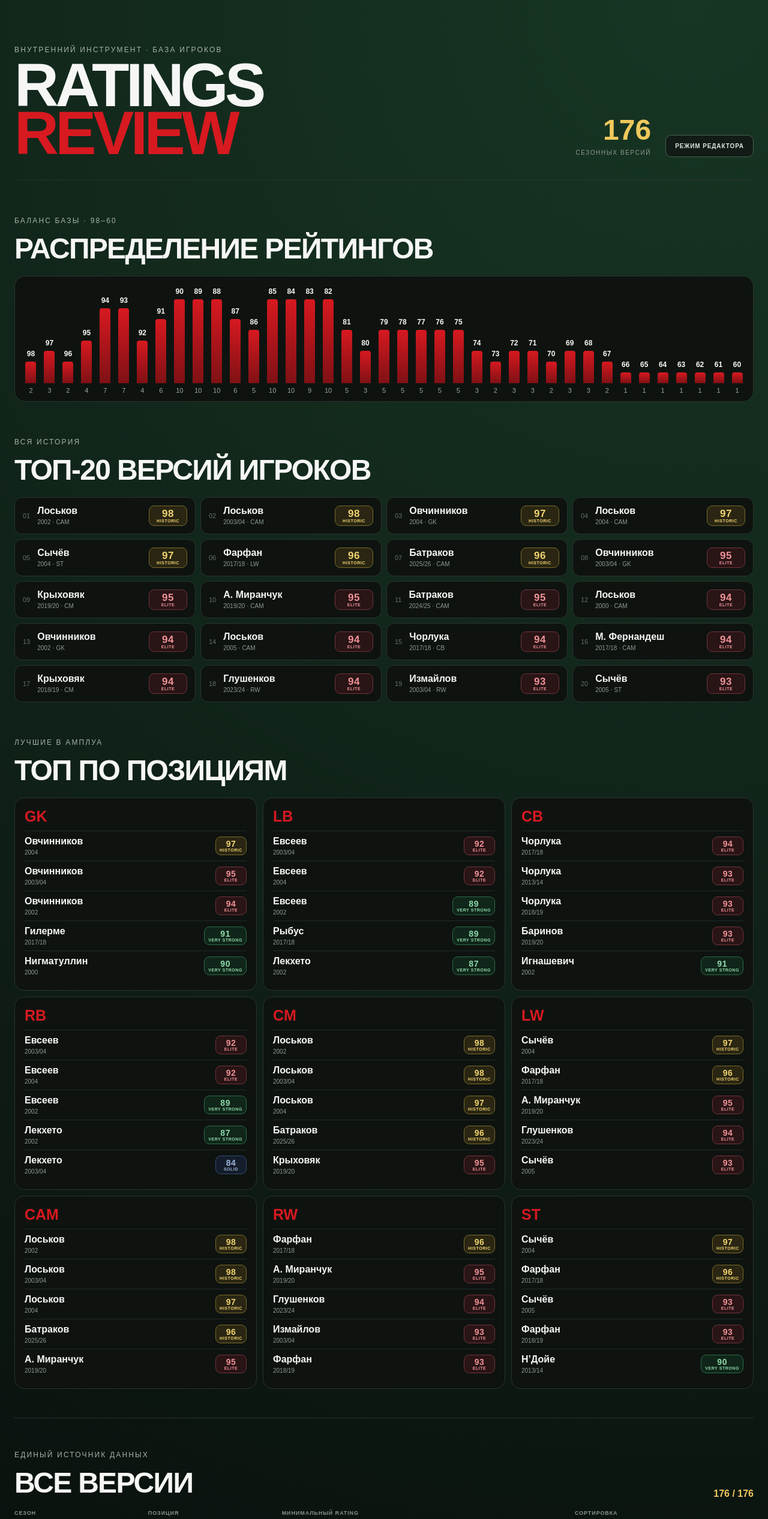
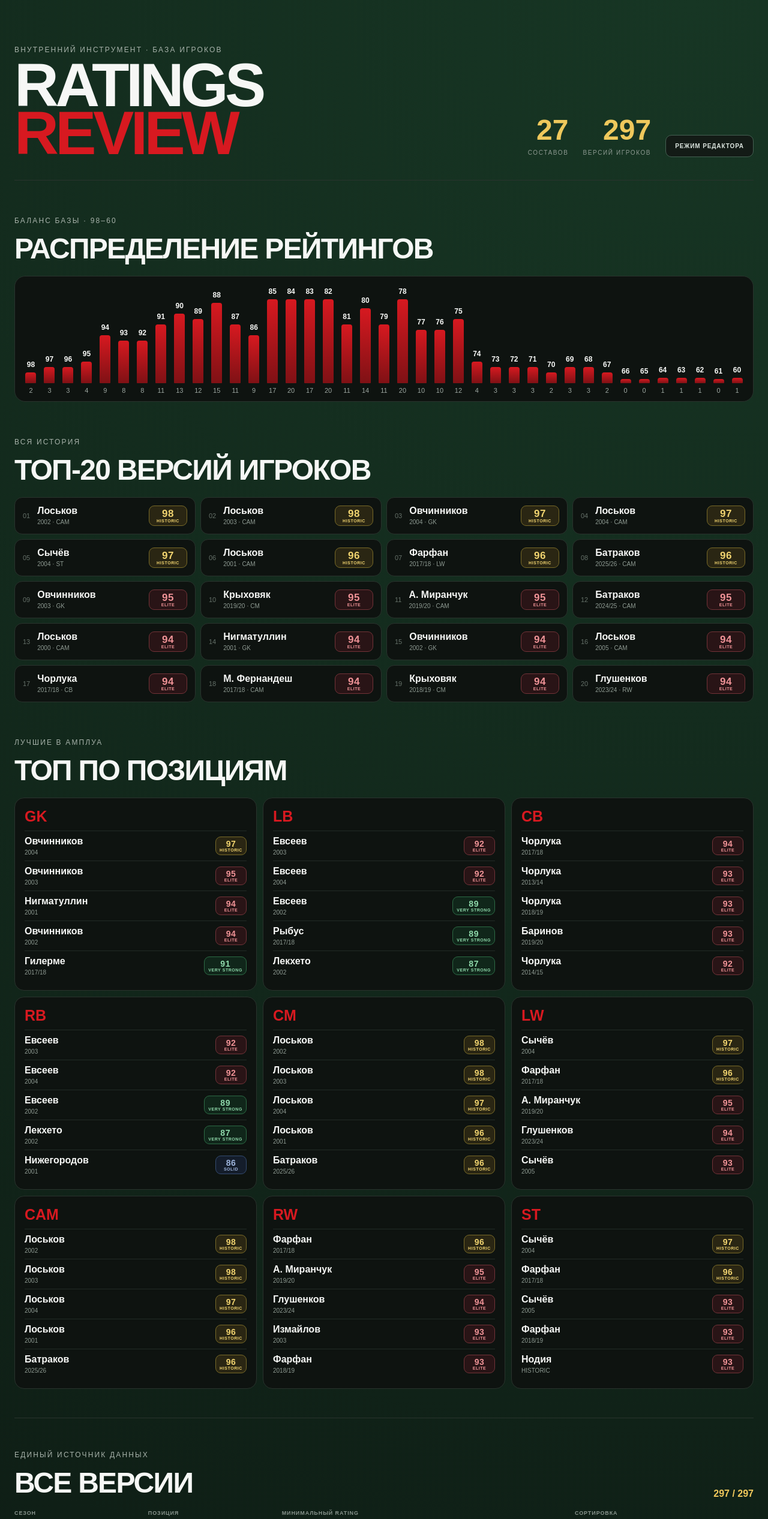
Before and after one commit to keks1936-byte/Loko-draft, a Next.js app: page /ratings in a window 1280 px wide. Shown: the top 2533 px of the page at 60% size. Built offline with nearby package versions, Linux system fonts and the light colour scheme.

Commit message:
Complete 2000-2026 historical season database

```diff
--- a/app/page.tsx
+++ b/app/page.tsx
@@ -60,7 +60,7 @@ export default function Home(){
   };
   const choose=(player:Player)=>{if(confirmation||!isSafeChoice(player))return;const slotIndex=targetSlotFor(player,picked);if(slotIndex<0)return;const next=[...picked];next[slotIndex]={...player,draftPosition:slots[slotIndex]};setPicked(next);setConfirmation(player);timer.current=setTimeout(()=>{setConfirmation(null);setRound(r=>r+1)},850)};
 
-  if(!started)return <main className="landing"><div className="rail railTop"/><section className="hero"><div className="badge">МОСКВА · ЧЕРКИЗОВО</div><h1>LOKO<br/><span>DRAFT</span></h1><p>Собери величайший «Локомотив» в истории. Рейтинги скрыты до финала — выбирай сердцем и знанием истории.</p><button onClick={start}>НАЧАТЬ ДРАФТ <span>→</span></button><small>11 раундов · 16 исторических команд · универсальные позиции</small></section><div className="rail railBottom"/></main>;
+  if(!started)return <main className="landing"><div className="rail railTop"/><section className="hero"><div className="badge">МОСКВА · ЧЕРКИЗОВО</div><h1>LOKO<br/><span>DRAFT</span></h1><p>Собери величайший «Локомотив» в истории. Рейтинги скрыты до финала — выбирай сердцем и знанием истории.</p><button onClick={start}>НАЧАТЬ ДРАФТ <span>→</span></button><small>11 раундов · {seasons.length} исторических команд · универсальные позиции</small></section><div className="rail railBottom"/></main>;
 
   if(round>=11){
     const team=picked.filter((x):x is PickedPlayer=>x!==null);
--- a/app/ratings/page.tsx
+++ b/app/ratings/page.tsx
@@ -147,7 +147,7 @@ export default function RatingsPage() {
 
   const controlProps = { editor, suggestions, update: updateSuggestion };
   return <main className="ratingsPage">
-    <header className="ratingsHeader"><div><p className="eyebrow">ВНУТРЕННИЙ ИНСТРУМЕНТ · БАЗА ИГРОКОВ</p><h1>RATINGS<br/><span>REVIEW</span></h1></div><div className="headerActions"><div className="databaseCount"><b>{versions.length}</b><span>СЕЗОННЫХ ВЕРСИЙ</span></div><button className={editor ? 'editorButton active' : 'editorButton'} onClick={() => setEditor((value) => !value)}>{editor ? 'ВЫЙТИ ИЗ РЕЖИМА' : 'РЕЖИМ РЕДАКТОРА'}</button></div></header>
+    <header className="ratingsHeader"><div><p className="eyebrow">ВНУТРЕННИЙ ИНСТРУМЕНТ · БАЗА ИГРОКОВ</p><h1>RATINGS<br/><span>REVIEW</span></h1></div><div className="headerActions"><div className="databaseCount"><b>{seasons.length}</b><span>СОСТАВОВ</span></div><div className="databaseCount"><b>{versions.length}</b><span>ВЕРСИЙ ИГРОКОВ</span></div><button className={editor ? 'editorButton active' : 'editorButton'} onClick={() => setEditor((value) => !value)}>{editor ? 'ВЫЙТИ ИЗ РЕЖИМА' : 'РЕЖИМ РЕДАКТОРА'}</button></div></header>
 
     {editor && <section className="reviewSummary"><div><span>ИЗМЕНЕНО</span><b>{changed.length}</b></div><div><span>СРЕДНИЙ РЕЙТИНГ БАЗЫ</span><p>оригинал <b>{originalAverage.toFixed(1)}</b> <i>→</i> предложение <b>{proposedAverage.toFixed(1)}</b></p></div><div className="reviewActions"><button disabled={!changed.length} onClick={copyExport}>{copied ? 'СКОПИРОВАНО ✓' : 'ЭКСПОРТИРОВАТЬ ПРАВКИ'}</button><button disabled={!changed.length} onClick={downloadExport}>СКАЧАТЬ .TXT</button><button className="dangerButton" disabled={!changed.length} onClick={() => setSuggestions({})}>СБРОСИТЬ ВСЕ ПРАВКИ</button></div><small>Правки хранятся только в этом браузере и не влияют на драфт.</small></section>}
 
--- a/data/seasons.ts
+++ b/data/seasons.ts
@@ -19,16 +19,19 @@ const mk=(season:string,rows:Array<[string,string,Position,number,Position[]]>):
   }));
 
 export const seasons:Season[]=[
-{id:'1998',name:'Локомотив · 1998',achievement:'Полуфинал Кубка кубков',players:mk('1998',[
-p('nigmatullin','Нигматуллин','GK',84),p('drozdov','Дроздов','LB',61,['LB','CM']),p('chugainov','Чугайнов','CB',79),p('arifullin','Арифуллин','CB',69),p('kharlachev','Харлачёв','RB',66,['RB','CM']),p('maminov','Маминов','CM',77),p('kosolapov','Косолапов','CM',68),p('janashia','Джанашия','LW',88,['LW','ST']),p('loskov','Лоськов','CAM',87,['CAM','CM']),p('borodyuk','Бородюк','RW',73,['RW','ST']),p('bulykin','Булыкин','ST',65)
+{id:'HISTORIC',name:'Локомотив · XX век',achievement:'Исторический состав',players:mk('HISTORIC',[
+p('maslachenko','Маслаченко','GK',91),p('basalaev','Басалаев','LB',82),p('marienko','Марьенко','CB',83),p('nkmorozov','Н. Морозов','CB',85),p('zaitsev','Зайцев','RB',82),p('batanov','Батанов','CM',87),p('bubukin','Бубукин','CM',94,['CM','CAM']),p('chesnokov','Чесноков','LW',88,['LW','ST']),p('voroshilov','Ворошилов','CAM',92,['CAM','ST']),p('sokolov','В. Соколов','RW',90,['RW','ST']),p('nodiya','Нодия','ST',93)
 ])},
 {id:'2000',name:'Локомотив · 2000',achievement:'Серебро чемпионата России',players:mk('2000',[
 p('nigmatullin','Нигматуллин','GK',90),p('lekgetho','Лекхето','LB',77,['LB','RB']),p('chugainov','Чугайнов','CB',82),p('sennikov','Сенников','CB',69,['CB','RB']),p('nizhegorodov','Нижегородов','RB',81,['RB','CB']),p('maminov','Маминов','CM',85),p('drozdov','Дроздов','CM',67,['CM','LB']),p('janashia','Джанашия','LW',80,['LW','ST']),p('loskov','Лоськов','CAM',94,['CAM','CM']),p('izmailov','Измайлов','RW',75,['RW','CAM']),p('buznikin','Бузникин','ST',69)
 ])},
+{id:'2001',name:'Локомотив · 2001',achievement:'Серебро чемпионата России · Кубок России',players:mk('2001',[
+p('nigmatullin','Нигматуллин','GK',94),p('lekgetho','Лекхето','LB',83,['LB','RB']),p('chugainov','Чугайнов','CB',84),p('sennikov','Сенников','CB',75,['CB','RB']),p('nizhegorodov','Нижегородов','RB',86,['RB','CB']),p('maminov','Маминов','CM',87),p('izmailov','Измайлов','CM',85,['CM','CAM','RW']),p('obiorah','Обиора','LW',75,['LW','ST']),p('loskov','Лоськов','CAM',96,['CAM','CM']),p('buznikin','Бузникин','RW',73,['RW','ST']),p('pimenov','Пименов','ST',75)
+])},
 {id:'2002',name:'Локомотив · 2002',achievement:'Чемпион России',players:mk('2002',[
 p('ovchinnikov','Овчинников','GK',94),p('lekgetho','Лекхето','LB',87,['LB','RB']),p('ignashevich','Игнашевич','CB',91),p('sennikov','Сенников','CB',78,['CB','RB']),p('evseev','Евсеев','RB',89,['RB','LB']),p('maminov','Маминов','CM',89),p('izmailov','Измайлов','CM',87,['CM','CAM','RW']),p('obiorah','Обиора','LW',72,['LW','ST']),p('loskov','Лоськов','CAM',98,['CAM','CM']),p('julio','Жулио Сезар','RW',71,['RW','ST']),p('pimenov','Пименов','ST',76)
 ])},
-{id:'2003',name:'Локомотив · 2003/04',achievement:'1/8 финала Лиги чемпионов',players:mk('2003/04',[
+{id:'2003',name:'Локомотив · 2003',achievement:'1/8 финала Лиги чемпионов',players:mk('2003',[
 p('ovchinnikov','Овчинников','GK',95),p('lekgetho','Лекхето','LB',84,['LB','RB']),p('asatiani','Асатиани','CB',87,['CB','CM']),p('sennikov','Сенников','CB',83,['CB','RB']),p('evseev','Евсеев','RB',92,['RB','LB']),p('maminov','Маминов','CM',90),p('khokhlov','Хохлов','CM',92,['CM','CAM']),p('bilyaletdinov','Билялетдинов','LW',76,['LW','CM']),p('loskov','Лоськов','CAM',98,['CAM','CM']),p('izmailov','Измайлов','RW',93,['RW','CAM']),p('ashvetia','Ашветия','ST',72)
 ])},
 {id:'2004',name:'Локомотив · 2004',achievement:'Чемпион России',players:mk('2004',[
@@ -37,34 +40,87 @@ p('ovchinnikov','Овчинников','GK',97),p('evseev','Евсеев','LB',9
 {id:'2005',name:'Локомотив · 2005',achievement:'Бронза чемпионата России',players:mk('2005',[
 p('ovchinnikov','Овчинников','GK',90),p('evseev','Евсеев','LB',82,['LB','RB']),p('asatiani','Асатиани','CB',88,['CB','CM']),p('pashinin','Пашинин','CB',70,['CB','RB']),p('gurenko','Гуренко','RB',74,['RB','LB','CM']),p('maminov','Маминов','CM',84),p('khokhlov','Хохлов','CM',79,['CM','CAM']),p('bilyaletdinov','Билялетдинов','LW',90,['LW','CM']),p('loskov','Лоськов','CAM',94,['CAM','CM']),p('izmailov','Измайлов','RW',82,['RW','CAM']),p('sychev','Сычёв','ST',93,['ST','LW'])
 ])},
-{id:'2014',name:'Локомотив · 2013/14',achievement:'Бронза чемпионата России',players:mk('2013/14',[
+{id:'2006',name:'Локомотив · 2006',achievement:'Бронза чемпионата России',players:mk('2006',[
+p('polyakov','Поляков','GK',79),p('spahic','Спахич','LB',78,['LB','CB']),p('asatiani','Асатиани','CB',88,['CB','CM']),p('pashinin','Пашинин','CB',75,['CB','RB']),p('gurenko','Гуренко','RB',80,['RB','LB','CM']),p('maminov','Маминов','CM',83),p('bilyaletdinov','Билялетдинов','CM',91,['CM','LW']),p('samedov','Самедов','LW',79,['LW','RW']),p('loskov','Лоськов','CAM',92,['CAM','CM']),p('izmailov','Измайлов','RW',80,['RW','CAM']),p('sychev','Сычёв','ST',90,['ST','LW'])
+])},
+{id:'2007',name:'Локомотив · 2007',achievement:'Обладатель Кубка России',players:mk('2007',[
+p('yakupovic','Якупович','GK',75),p('fininho','Фининью','LB',77,['LB','LW']),p('asatiani','Асатиани','CB',84,['CB','CM']),p('rodolfo','Родолфо','CB',82),p('ivanovic','Иванович','RB',73,['RB','CB']),p('maminov','Маминов','CM',80),p('gurenko','Гуренко','CM',77,['CM','RB','LB']),p('bilyaletdinov','Билялетдинов','LW',92,['LW','CM']),p('kochish','Кочиш','CAM',78,['CAM','RW']),p('samedov','Самедов','RW',80,['RW','LW']),p('sychev','Сычёв','ST',86,['ST','LW'])
+])},
+{id:'2008',name:'Локомотив · 2008',achievement:'Финалист Суперкубка России',players:mk('2008',[
+p('cech','Чех','GK',81),p('fininho','Фининью','LB',75,['LB','LW']),p('asatiani','Асатиани','CB',83,['CB','CM']),p('rodolfo','Родолфо','CB',85),p('kambolov','Камболов','RB',68,['RB','CM']),p('maminov','Маминов','CM',78),p('glushakov','Глушаков','CM',77),p('bilyaletdinov','Билялетдинов','LW',91,['LW','CM']),p('torbinskiy','Торбинский','CAM',84,['CAM','CM','LW']),p('kochish','Кочиш','RW',76,['RW','CAM']),p('sychev','Сычёв','ST',85,['ST','LW'])
+])},
+{id:'2009',name:'Локомотив · 2009',achievement:'4-е место в чемпионате России',players:mk('2009',[
+p('guilherme','Гилерме','GK',78),p('yanbaev','Янбаев','LB',84,['LB','RB']),p('asatiani','Асатиани','CB',84,['CB','CM']),p('rodolfo','Родолфо','CB',86),p('kuzmin','Кузьмин','RB',77,['RB','LB']),p('duimovic','Дуймович','CM',81),p('glushakov','Глушаков','CM',85),p('torbinskiy','Торбинский','LW',83,['LW','CM','CAM']),p('wagner','Вагнер','CAM',81,['CAM','CM']),p('bilyaletdinov','Билялетдинов','RW',88,['RW','LW','CM']),p('sychev','Сычёв','ST',87,['ST','LW'])
+])},
+{id:'2010',name:'Локомотив · 2010',achievement:'5-е место в чемпионате России',players:mk('2010',[
+p('guilherme','Гилерме','GK',82),p('yanbaev','Янбаев','LB',83,['LB','RB']),p('asatiani','Асатиани','CB',82,['CB','CM']),p('basha','Баша','CB',84),p('kuzmin','Кузьмин','RB',78,['RB','LB']),p('duimovic','Дуймович','CM',78),p('glushakov','Глушаков','CM',88),p('torbinskiy','Торбинский','LW',82,['LW','CM','CAM']),p('aliciev','Алиев','CAM',89,['CAM','CM']),p('ignatyev','Игнатьев','RW',76,['RW','RB']),p('sychev','Сычёв','ST',84,['ST','LW'])
+])},
+{id:'2011/12',name:'Локомотив · 2011/12',achievement:'7-е место в чемпионате России',players:mk('2011/12',[
+p('guilherme','Гилерме','GK',84),p('yanbaev','Янбаев','LB',82,['LB','RB']),p('burlak','Бурлак','CB',79),p('da-costa','Да Кошта','CB',82),p('shishkin','Шишкин','RB',81,['RB','LB']),p('ibricic','Ибричич','CM',76,['CM','CAM']),p('glushakov','Глушаков','CM',90),p('torbinskiy','Торбинский','LW',80,['LW','CM','CAM']),p('loskov','Лоськов','CAM',80,['CAM','CM']),p('maicon','Майкон','RW',78,['RW','LW','ST']),p('caicedo','Кайседо','ST',88)
+])},
+{id:'2012/13',name:'Локомотив · 2012/13',achievement:'9-е место в чемпионате России',players:mk('2012/13',[
+p('guilherme','Гилерме','GK',82),p('yanbaev','Янбаев','LB',79,['LB','RB']),p('corluka','Чорлука','CB',89),p('burlak','Бурлак','CB',74),p('shishkin','Шишкин','RB',78,['RB','LB']),p('tarasov','Тарасов','CM',77,['CM','CB']),p('glushakov','Глушаков','CM',86),p('maicon','Майкон','LW',78,['LW','ST']),p('samedov','Самедов','CAM',85,['CAM','RW']),p('obinna','Обинна','RW',78,['RW','LW','ST']),p('ndoye','Н’Дойе','ST',87)
+])},
+{id:'2013/14',name:'Локомотив · 2013/14',achievement:'Бронза чемпионата России',players:mk('2013/14',[
 p('guilherme','Гилерме','GK',81),p('denisovv','В. Денисов','LB',80),p('corluka','Чорлука','CB',93),p('durica','Дюрица','CB',81),p('shishkin','Шишкин','RB',74,['RB','LB']),p('tarasov','Тарасов','CM',78,['CM','CB']),p('tigorev','Тигорев','CM',70),p('maicon','Майкон','LW',77,['LW','ST']),p('boussoufa','Буссуфа','CAM',82,['CAM','RW']),p('samedov','Самедов','RW',89,['RW','CAM']),p('ndoye','Н’Дойе','ST',90)
 ])},
-{id:'2017',name:'Локомотив · 2016/17',achievement:'Обладатель Кубка России',players:mk('2016/17',[
+{id:'2014/15',name:'Локомотив · 2014/15',achievement:'Обладатель Кубка России',players:mk('2014/15',[
+p('guilherme','Гилерме','GK',84),p('denisovv','В. Денисов','LB',81),p('corluka','Чорлука','CB',92),p('durica','Дюрица','CB',82),p('shishkin','Шишкин','RB',76,['RB','LB']),p('tarasov','Тарасов','CM',78,['CM','CB']),p('fernandes','М. Фернандеш','CM',84,['CM','CAM']),p('maicon','Майкон','LW',79,['LW','ST']),p('boussoufa','Буссуфа','CAM',83,['CAM','RW']),p('samedov','Самедов','RW',88,['RW','CAM']),p('niasse','Ньяссе','ST',84)
+])},
+{id:'2015/16',name:'Локомотив · 2015/16',achievement:'6-е место в чемпионате России',players:mk('2015/16',[
+p('guilherme','Гилерме','GK',85),p('denisovv','В. Денисов','LB',78),p('corluka','Чорлука','CB',91),p('pejcinovic','Пейчинович','CB',80),p('shishkin','Шишкин','RB',75,['RB','LB']),p('tarasov','Тарасов','CM',79,['CM','CB']),p('kolomeytsev','Коломейцев','CM',80,['CM','RW']),p('maicon','Майкон','LW',78,['LW','ST']),p('miranchuka','А. Миранчук','CAM',81,['CAM','RW','LW']),p('samedov','Самедов','RW',87,['RW','CAM']),p('niasse','Ньяссе','ST',91)
+])},
+{id:'2016/17',name:'Локомотив · 2016/17',achievement:'Обладатель Кубка России',players:mk('2016/17',[
 p('guilherme','Гилерме','GK',78),p('denisovv','В. Денисов','LB',72),p('corluka','Чорлука','CB',90),p('pejcinovic','Пейчинович','CB',76),p('ignatyev','Игнатьев','RB',68,['RB','RW']),p('denisovi','И. Денисов','CM',83),p('tarasov','Тарасов','CM',67,['CM','CB']),p('miranchuka','А. Миранчук','LW',79,['LW','CAM','RW']),p('fernandes','М. Фернандеш','CAM',83,['CAM','CM']),p('kasaev','Касаев','RW',68,['RW','LW']),p('ari','Ари','ST',84)
 ])},
-{id:'2018',name:'Локомотив · 2017/18',achievement:'Чемпион России',players:mk('2017/18',[
+{id:'2017/18',name:'Локомотив · 2017/18',achievement:'Чемпион России',players:mk('2017/18',[
 p('guilherme','Гилерме','GK',91),p('rybus','Рыбус','LB',89,['LB','LW']),p('corluka','Чорлука','CB',94),p('kverkvelia','Кверквелия','CB',91),p('ignatyev','Игнатьев','RB',78,['RB','RW']),p('barinov','Баринов','CM',87,['CM','CB']),p('denisovi','И. Денисов','CM',91),p('farfan','Фарфан','LW',96,['LW','RW','ST']),p('fernandes','М. Фернандеш','CAM',94,['CAM','CM']),p('miranchuka','А. Миранчук','RW',89,['RW','CAM','LW']),p('eder','Эдер','ST',87)
 ])},
-{id:'2019',name:'Локомотив · 2018/19',achievement:'Серебро РПЛ · Кубок России',players:mk('2018/19',[
+{id:'2018/19',name:'Локомотив · 2018/19',achievement:'Серебро РПЛ · Кубок России',players:mk('2018/19',[
 p('guilherme','Гилерме','GK',89),p('rybus','Рыбус','LB',85,['LB','LW']),p('corluka','Чорлука','CB',93),p('kverkvelia','Кверквелия','CB',86),p('ignatyev','Игнатьев','RB',75,['RB','RW']),p('barinov','Баринов','CM',88,['CM','CB']),p('krychowiak','Крыховяк','CM',94),p('farfan','Фарфан','LW',93,['LW','RW','ST']),p('fernandes','М. Фернандеш','CAM',89,['CAM','CM']),p('miranchuka','А. Миранчук','RW',90,['RW','CAM','LW']),p('smolov','Смолов','ST',85)
 ])},
-{id:'2020',name:'Локомотив · 2019/20',achievement:'Серебро чемпионата России',players:mk('2019/20',[
+{id:'2019/20',name:'Локомотив · 2019/20',achievement:'Серебро чемпионата России',players:mk('2019/20',[
 p('guilherme','Гилерме','GK',89),p('rybus','Рыбус','LB',83,['LB','LW']),p('corluka','Чорлука','CB',91),p('howedes','Хёведес','CB',86),p('ignatyev','Игнатьев','RB',71,['RB','RW']),p('barinov','Баринов','CM',93,['CM','CB']),p('krychowiak','Крыховяк','CM',95),p('joao','Жоау Мариу','LW',86,['LW','CAM','RW']),p('miranchuka','А. Миранчук','CAM',95,['CAM','RW','LW']),p('miranchukant','Ан. Миранчук','RW',86,['RW','CAM']),p('smolov','Смолов','ST',83)
 ])},
-{id:'2021',name:'Локомотив · 2020/21',achievement:'Обладатель Кубка России',players:mk('2020/21',[
+{id:'2020/21',name:'Локомотив · 2020/21',achievement:'Обладатель Кубка России',players:mk('2020/21',[
 p('guilherme','Гилерме','GK',85),p('rybus','Рыбус','LB',76,['LB','LW']),p('corluka','Чорлука','CB',88),p('murilo','Мурило','CB',85,['CB','CM']),p('zhivoglyadov','Живоглядов','RB',64),p('barinov','Баринов','CM',88,['CM','CB']),p('krychowiak','Крыховяк','CM',93),p('kamano','Камано','LW',82,['LW','RW','ST']),p('miranchukant','Ан. Миранчук','CAM',77,['CAM','RW']),p('zhemaletdinov','Жемалетдинов','RW',85,['RW','LW','CAM']),p('smolov','Смолов','ST',81)
 ])},
-{id:'2023',name:'Локомотив · 2022/23',achievement:'Яркая весенняя серия',players:mk('2022/23',[
+{id:'2021/22',name:'Локомотив · 2021/22',achievement:'6-е место в чемпионате России',players:mk('2021/22',[
+p('guilherme','Гилерме','GK',80),p('rybus','Рыбус','LB',77,['LB','LW']),p('jedvaj','Едвай','CB',79,['CB','RB']),p('pablo','Пабло','CB',78),p('zhivoglyadov','Живоглядов','RB',69),p('barinov','Баринов','CM',87,['CM','CB']),p('beka-beka','Бека-Бека','CM',78),p('kamano','Камано','LW',80,['LW','RW','ST']),p('miranchukant','Ан. Миранчук','CAM',76,['CAM','RW']),p('zhemaletdinov','Жемалетдинов','RW',83,['RW','LW','CAM']),p('kuchta','Кухта','ST',80)
+])},
+{id:'2022/23',name:'Локомотив · 2022/23',achievement:'Яркая весенняя серия',players:mk('2022/23',[
 p('lantratov','Лантратов','GK',75),p('tiknizyan','Тикнизян','LB',75,['LB','LW']),p('pogostnov','Погостнов','CB',60),p('magkeev','Магкеев','CB',62,['CB','CM']),p('nenakhov','Ненахов','RB',63,['RB','LB']),p('karpukas','Карпукас','CM',75),p('barinov','Баринов','CM',83,['CM','CB']),p('kamano','Камано','LW',71,['LW','RW','ST']),p('miranchukant','Ан. Миранчук','CAM',78,['CAM','RW']),p('glushenkov','Глушенков','RW',86,['RW','CAM','LW']),p('dzyuba','Дзюба','ST',83)
 ])},
-{id:'2024',name:'Локомотив · 2023/24',achievement:'4-е место в РПЛ',players:mk('2023/24',[
+{id:'2023/24',name:'Локомотив · 2023/24',achievement:'4-е место в РПЛ',players:mk('2023/24',[
 p('lantratov','Лантратов','GK',85),p('tiknizyan','Тикнизян','LB',85,['LB','LW']),p('fasson','Фассон','CB',77),p('morozov','Морозов','CB',82),p('silyanov','Сильянов','RB',81,['RB','LB']),p('karpukas','Карпукас','CM',82),p('barinov','Баринов','CM',88,['CM','CB']),p('pinyaev','Пиняев','LW',84,['LW','RW']),p('miranchukant','Ан. Миранчук','CAM',85,['CAM','RW']),p('glushenkov','Глушенков','RW',94,['RW','CAM','LW']),p('dzyuba','Дзюба','ST',76)
 ])},
-{id:'2025',name:'Локомотив · 2024/25',achievement:'Сильный старт сезона',players:mk('2024/25',[
+{id:'2024/25',name:'Локомотив · 2024/25',achievement:'Сильный старт сезона',players:mk('2024/25',[
 p('lantratov','Лантратов','GK',85),p('silyanov','Сильянов','LB',84,['LB','RB']),p('nyamsi','Ньямси','CB',82),p('montes','Монтес','CB',88),p('nenakhov','Ненахов','RB',74,['RB','LB']),p('karpukas','Карпукас','CM',82),p('barinov','Баринов','CM',90,['CM','CB']),p('pinyaev','Пиняев','LW',88,['LW','RW']),p('batrakov','Батраков','CAM',95,['CAM','CM']),p('rudenko','Руденко','RW',82,['RW','ST']),p('vorobyev','Воробьёв','ST',88)
 ])},
-{id:'2026',name:'Локомотив · 2025/26',achievement:'Современный «Локо»',players:mk('2025/26',[
+{id:'2025/26',name:'Локомотив · 2025/26',achievement:'Современный «Локо»',players:mk('2025/26',[
 p('mitryushkin','Митрюшкин','GK',79),p('silyanov','Сильянов','LB',84,['LB','RB']),p('fasson','Фассон','CB',80),p('morozov','Морозов','CB',84),p('nenakhov','Ненахов','RB',73,['RB','LB']),p('karpukas','Карпукас','CM',84),p('prutsev','Пруцев','CM',79),p('pinyaev','Пиняев','LW',88,['LW','RW']),p('batrakov','Батраков','CAM',96,['CAM','CM']),p('bakaev','Бакаев','RW',84,['RW','CAM']),p('vorobyev','Воробьёв','ST',90)
 ])}
 ];
+
+const expectedLineup: Position[] = ['GK','LB','CB','CB','RB','CM','CM','LW','CAM','RW','ST'];
+
+/** Throws only in development when the shared season database is malformed. */
+export function validateSeasons(data: Season[] = seasons): void {
+  const players = data.flatMap((season) => season.players);
+  const ids = new Set(players.map((player) => player.id));
+  if (data.length !== 27) throw new Error(`Expected 27 seasons, received ${data.length}`);
+  if (players.length !== 297) throw new Error(`Expected 297 player versions, received ${players.length}`);
+  if (ids.size !== players.length) throw new Error('Seasonal player version ids must be unique');
+
+  for (const season of data) {
+    if (season.players.length !== 11) throw new Error(`${season.id}: expected exactly 11 players`);
+    season.players.forEach((player, index) => {
+      if (player.lineupPosition !== expectedLineup[index]) throw new Error(`${season.id}: invalid XI position at slot ${index + 1}`);
+      if (!player.positions.includes(player.lineupPosition)) throw new Error(`${player.id}: lineupPosition must be included in positions`);
+      if (!player.personId.trim()) throw new Error(`${player.id}: personId must not be empty`);
+      if (!player.shortName.trim()) throw new Error(`${player.id}: shortName must not be empty`);
+    });
+  }
+}
+
+if (process.env.NODE_ENV !== 'production') validateSeasons();
```
